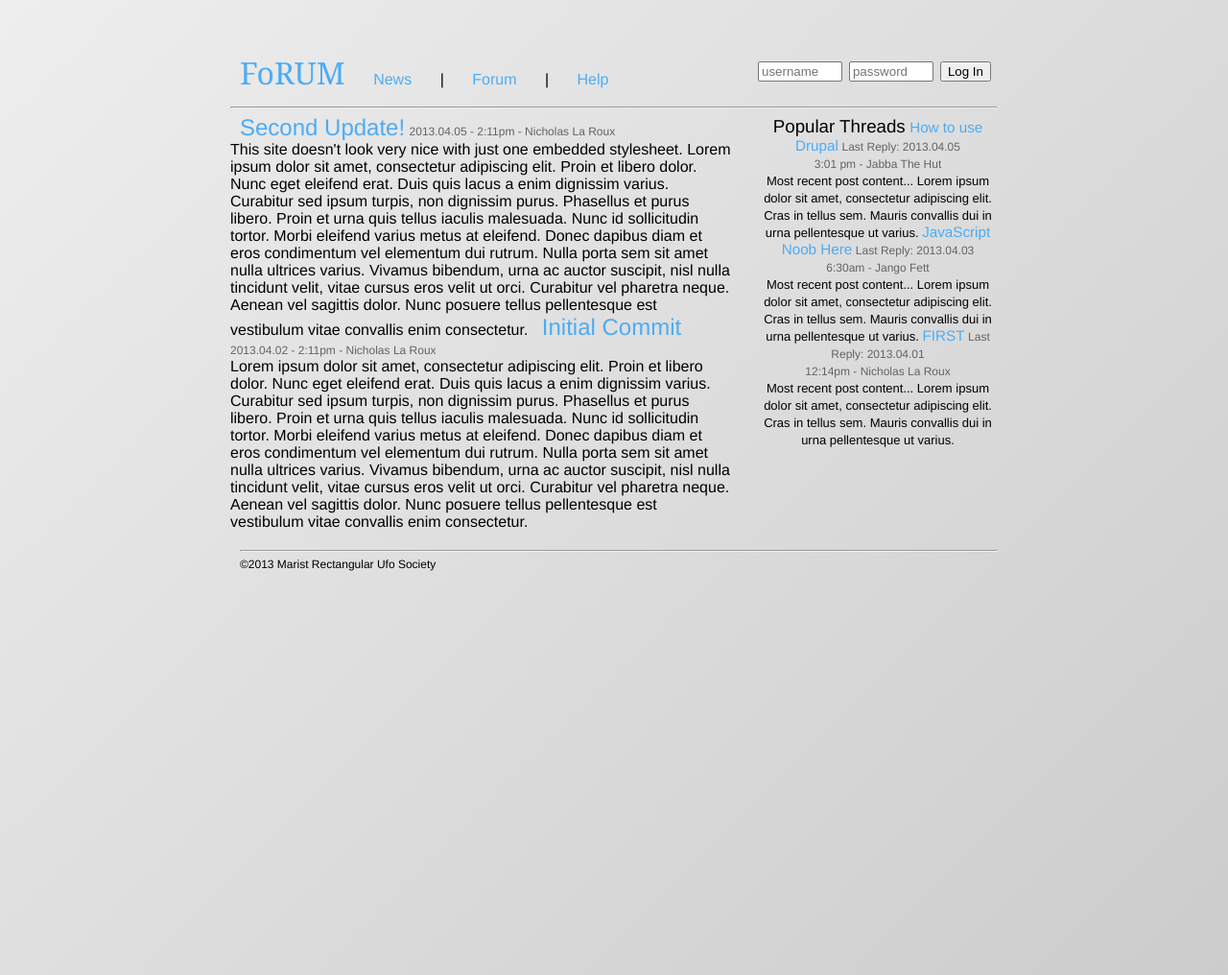
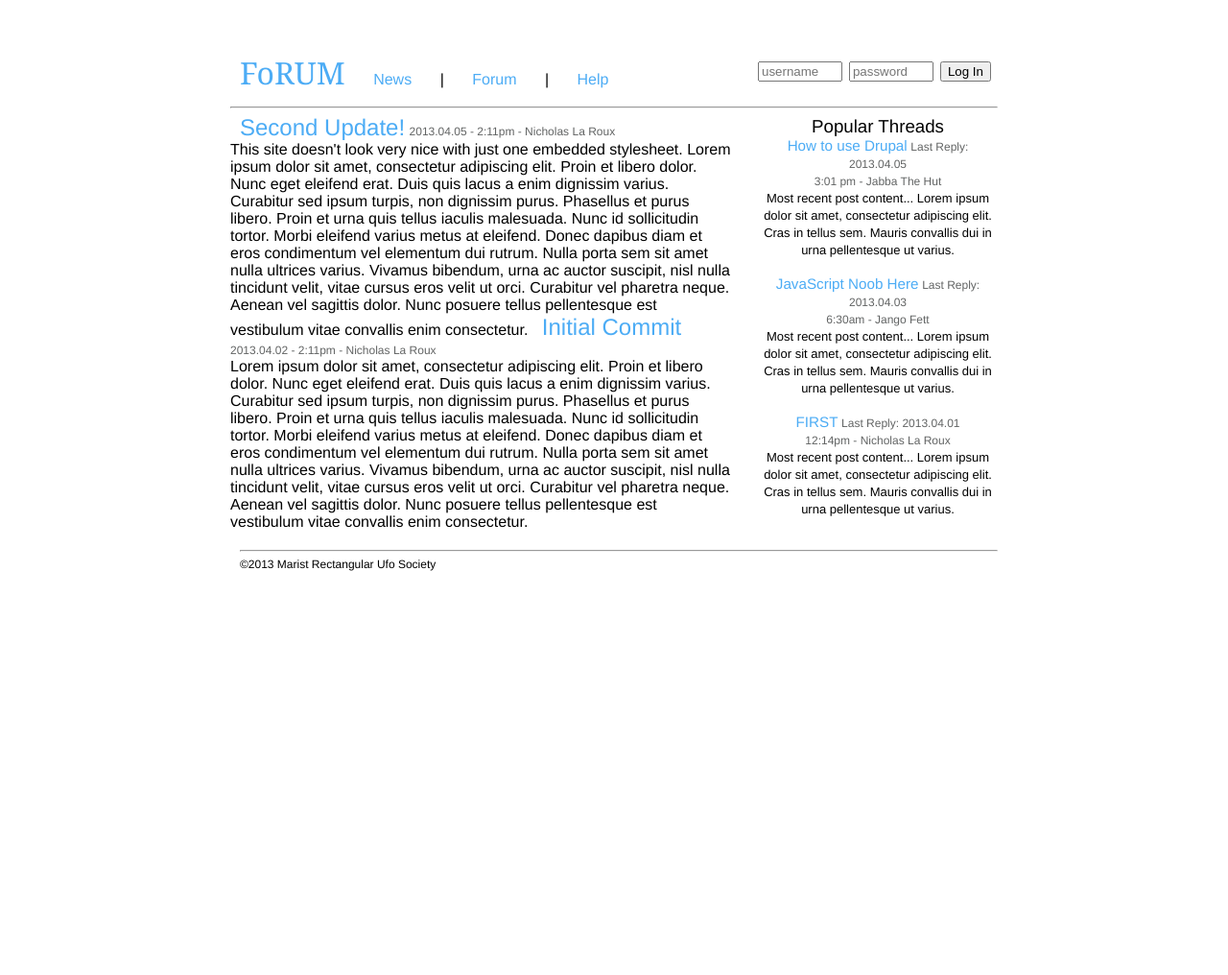
Before and after one commit to MaristRectangularUfoSociety/FoRUM, a PHP site: page /index.html in a window 1280 px wide. Shown: the whole page at 96% size. Run offline with PHP 8.4, Linux system fonts and the light colour scheme.

Commit message:
Fixed some more breakage issues

```diff
--- a/index.html
+++ b/index.html
@@ -14,9 +14,9 @@
 			<span class="left">
 				<ul>
 					<li><h1><a href="index.html">FoRUM</a></h1></li>
-					<li><a href="index.html">News</a></li>
+					<li><a href="#">News</a></li>
 					<li>|</li>
-					<li><a href="#">Forum</a></li>
+					<li><a href="">Forum</a></li>
 					<li>|</li>
 					<li><a href="#">Help</a></li>
 				</ul>
@@ -44,17 +44,17 @@
 			    </span>
 			</span>
 			<span class="right column">
-			    <h3 class="postTitle">Popular Threads</h3>
+			    <h3 class="postTitle">Popular Threads</h3><br>
 			    <span class="thread">
 				<h3 class="postTitle"><a href="#">How to use Drupal</a></h3>
 				<dateAuthor>Last Reply: 2013.04.05<br>3:01 pm - Jabba The Hut</dateAuthor><br>
 				Most recent post content... Lorem ipsum dolor sit amet, consectetur adipiscing elit. Cras in tellus sem. Mauris convallis dui in urna pellentesque ut varius.
-			    </span>
+			    </span><br><br>
 			    <span class="thread">
 				<h3 class="postTitle"><a href="#">JavaScript Noob Here</a></h3>
 				<dateAuthor>Last Reply: 2013.04.03<br>6:30am - Jango Fett</dateAuthor><br>
 				Most recent post content... Lorem ipsum dolor sit amet, consectetur adipiscing elit. Cras in tellus sem. Mauris convallis dui in urna pellentesque ut varius.
-			    </span>
+			    </span><br><br>
 			    <span class="thread">
 				<h3 class="postTitle"><a href="#">FIRST</a></h3>
 				<dateAuthor>Last Reply: 2013.04.01<br>12:14pm - Nicholas La Roux</dateAuthor><br>
--- a/styles/main.css
+++ b/styles/main.css
@@ -2,22 +2,6 @@ body {
   font-family: "HelveticaNeue-Light", "Helvetica Neue Light", "Helvetica Neue", Helvetica, Arial, "Lucida Grande", sans-serif;
   font-weight: 300;
   font-size: 1em;
-  background: #eeeeee;
- /* Old browsers */
-  background: -moz-linear-gradient(-45deg,  #eeeeee 0%, #cccccc 100%);
- /* FF3.6+ */
-  background: -webkit-gradient(linear, left top, right bottom, color-stop(0%,#eeeeee), color-stop(100%,#cccccc));
- /* Chrome,Safari4+ */
-  background: -webkit-linear-gradient(-45deg,  #eeeeee 0%,#cccccc 100%);
- /* Chrome10+,Safari5.1+ */
-  background: -o-linear-gradient(-45deg,  #eeeeee 0%,#cccccc 100%);
- /* Opera 11.10+ */
-  background: -ms-linear-gradient(-45deg,  #eeeeee 0%,#cccccc 100%);
- /* IE10+ */
-  background: linear-gradient(135deg,  #eeeeee 0%,#cccccc 100%);
- /* W3C */
-  filter: progid:DXImageTransform.Microsoft.gradient( startColorstr='#eeeeee', endColorstr='#cccccc',GradientType=1 );
- /* IE6-9 fallback on horizontal gradient */;
 }
 
 a {
```
